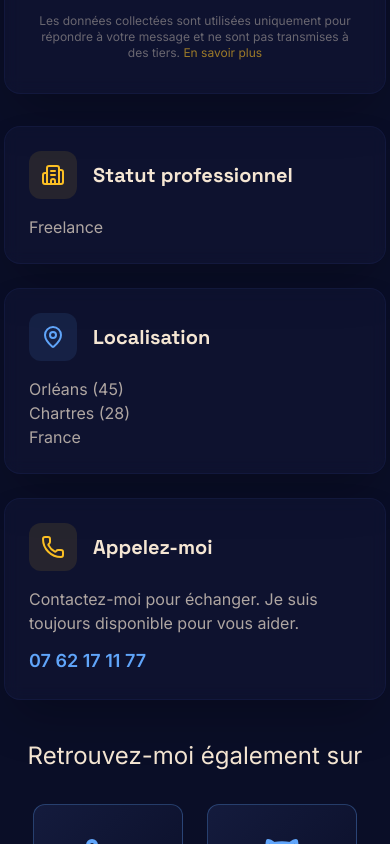
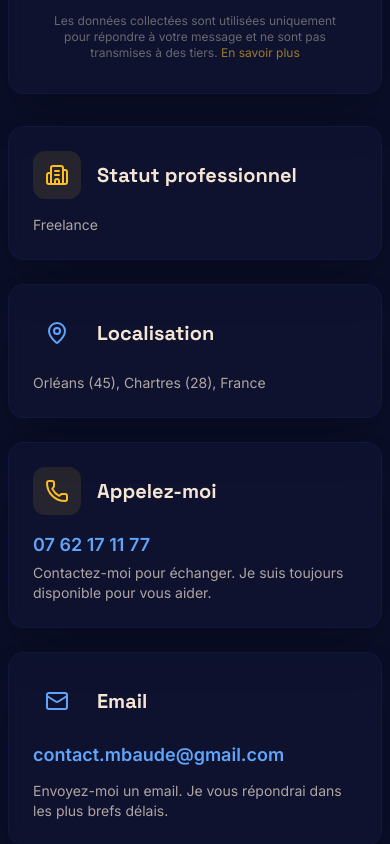
Before and after one commit to MaximeCode/My_Portfolio, a Next.js app: page /contact_me in a window 390 px wide. Shown: the part 1160-2004 px from the top of the page. Built offline with nearby package versions, Linux system fonts and the light colour scheme.

Commit message:
Latest updates & fixes, Responsive OK | Ready to Deploy on Vercel

```diff
--- a/src/app/Components/ContactSection.jsx
+++ b/src/app/Components/ContactSection.jsx
@@ -1,7 +1,7 @@
 import React, { useState } from "react";
 import Link from "next/link";
 import { mySocialMedias } from "@/app/data/contact.data";
-import { contact, social } from "@/app/data/site.config";
+import { contact, social, location } from "@/app/data/site.config";
 import {
   Building2,
   MapPin,
@@ -12,6 +12,26 @@ import {
   X,
 } from "lucide-react";
 import { Tooltip } from "react-tooltip";
+
+const ContactCard = ({ icon, title, color = "secondary", children }) => {
+  return (
+    <div className={`bg-bg-accent/40 backdrop-blur-sm rounded-2xl p-6 border border-muted/30 shadow-2xl hover:border-${color}/30 50-all duration-300 hover:scale-105 group`}>
+      <div className="flex items-center gap-4 mb-4">
+        <div className={`p-3 bg-${color}/10 rounded-xl group-hover:bg-${color}/20 transition-colors duration-300`}>
+          {React.cloneElement(icon, {
+            className: `w-6 h-6 text-${color}`,
+          })}
+        </div>
+        <h3 className="text-xl font-bold text-foreground">
+          {title}
+        </h3>
+      </div>
+      <div className="text-foreground/70 text-sm space-y-3">
+        {children}
+      </div>
+    </div>
+  );
+};
 
 export default function ContactSection() {
   const [formData, setFormData] = useState({
@@ -99,6 +119,7 @@ export default function ContactSection() {
                 </button>
                 {/* Icône animée */}
                 <div className="relative mb-8 transition-colors duration-300">
+
                   <div className="w-24 h-24 rounded-full bg-secondary/10 flex items-center justify-center transition-colors duration-300">
                     <div className="w-16 h-16 rounded-full bg-secondary/20 flex items-center justify-center transition-colors duration-300">
                       <CheckCircle2 className="w-10 h-10 text-secondary transition-colors duration-300" />
@@ -289,52 +310,31 @@ export default function ContactSection() {
         </div>
 
         {/* Informations Contact */}
-        <div className="space-y-6 flex flex-col justify-between h-full">
+        <div className="grid grid-cols-1 md:grid-cols-2 lg:grid-cols-1 gap-6 justify-between h-full w-full max-w-sm md:max-w-3xl mx-auto">
           {/* Freelance */}
-          <div className="bg-bg-accent/40 backdrop-blur-sm rounded-2xl p-6 border border-muted/30 shadow-2xl hover:border-secondary/30 transition-all duration-300 hover:scale-105 group">
-            <div className="flex items-center gap-4 mb-4">
-              <div className="p-3 bg-secondary/10 rounded-xl group-hover:bg-secondary/20 transition-colors duration-300">
-                <Building2 className="w-6 h-6 text-secondary" />
-              </div>
-              <h3 className="text-xl font-bold text-foreground">
-                Statut professionnel
-              </h3>
-            </div>
-            <div className="text-foreground/70 space-y-2">
-              <p>Freelance</p>
-            </div>
-          </div>
+          <ContactCard
+            icon={<Building2 />}
+            title="Statut professionnel"
+            color="secondary"
+          >
+            Freelance
+          </ContactCard>
 
           {/* Localisation */}
-          <div className="bg-bg-accent/40 backdrop-blur-sm rounded-2xl p-6 border border-muted/30 shadow-2xl hover:border-secondary/30 transition-all duration-300 hover:scale-105 group">
-            <div className="flex items-center gap-4 mb-4">
-              <div className="p-3 bg-primary/10 rounded-xl group-hover:bg-primary/20 transition-colors duration-300">
-                <MapPin className="w-6 h-6 text-primary" />
-              </div>
-              <h3 className="text-xl font-bold text-foreground">Localisation</h3>
-            </div>
-            <div className="text-foreground/70 space-y-1">
-              <ul>
-                <li>Orléans (45)</li>
-                <li>Chartres (28)</li>
-                <li>France</li>
-              </ul>
-            </div>
-          </div>
+          <ContactCard
+            icon={<MapPin />}
+            title="Localisation"
+            color="primary"
+          >
+            <p>{location}</p>
+          </ContactCard>
 
           {/* Téléphone */}
-          <div className="bg-bg-accent/40 backdrop-blur-sm rounded-2xl p-6 border border-muted/30 shadow-2xl hover:border-secondary/30 transition-all duration-300 hover:scale-105 group">
-            <div className="flex items-center gap-4 mb-4">
-              <div className="p-3 bg-secondary/10 rounded-xl group-hover:bg-secondary/20 transition-colors duration-300">
-                <Phone className="w-6 h-6 text-secondary" />
-              </div>
-              <h3 className="text-xl font-bold text-foreground">
-                Appelez-moi
-              </h3>
-            </div>
-            <p className="text-foreground/70 mb-3">
-              Contactez-moi pour échanger. Je suis toujours disponible pour vous aider.
-            </p>
+          <ContactCard
+            icon={<Phone />}
+            title="Appelez-moi"
+            color="secondary"
+          >
             <a
               className="text-primary text-lg font-semibold hover:text-secondary transition-colors duration-300"
               href={`tel:${contact.phoneHref}`}
@@ -343,8 +343,31 @@ export default function ContactSection() {
             >
               {contact.phoneDisplay}
             </a>
+            <p className="mt-1">
+              Contactez-moi pour échanger. Je suis toujours disponible pour vous aider.
+            </p>
             <Tooltip id="tooltip_phone" />
-          </div>
+          </ContactCard>
+
+
+          {/* Mail */}
+          <ContactCard
+            icon={<Mail />}
+            title="Email"
+            color="primary"
+          >
+            <p
+              className="text-primary text-lg font-semibold hover:text-secondary transition-colors duration-300"
+              data-tooltip-id="tooltip_email"
+              data-tooltip-content="Copier dans le presse-papiers"
+            >
+              {contact.email}
+            </p>
+            <p className="mt-1">
+              Envoyez-moi un email. Je vous répondrai dans les plus brefs délais.
+            </p>
+            <Tooltip id="tooltip_email" />
+          </ContactCard>
         </div>
       </div>
 
--- a/src/app/Components/Front/Base.jsx
+++ b/src/app/Components/Front/Base.jsx
@@ -1,7 +1,7 @@
 export default function Base({ children }) {
   return (
     <div className="min-h-screen bg-[#0a0e27] text-[#f5e6d3] pt-24 pb-16 px-1 md:px-4 sm:px-6 lg:px-8">
-      <div className="max-w-7xl mx-auto pt-10">{children}</div>
+      <div className="max-w-full px-1 xl:px-0 xl:max-w-7xl mx-auto pt-10">{children}</div>
     </div>
   );
 }
--- a/src/app/Components/ProjectCard.jsx
+++ b/src/app/Components/ProjectCard.jsx
@@ -1,6 +1,6 @@
 "use client";
 
-import { useState } from "react";
+import { useState, useRef, useEffect } from "react";
 import Image from "next/image";
 import { ExternalLink, Github, Star, Lock } from "lucide-react";
 import {
@@ -23,14 +23,20 @@ export default function ProjectCard({
   inProgressBadgeText = "EN COURS DE DÉVELOPPEMENT",
   showOverlayLinks = false,
   enableDescriptionToggle = false,
-  descriptionMaxChars = 400,
 }) {
   const [isExpanded, setIsExpanded] = useState(false);
-  const isLongDescription = project.description.length > descriptionMaxChars;
-  const canToggle = enableDescriptionToggle && isLongDescription;
-  const descriptionPreview = canToggle
-    ? `${project.description.slice(0, descriptionMaxChars)}...`
-    : project.description;
+  const [isOverflowing, setIsOverflowing] = useState(false);
+  const descriptionRef = useRef(null);
+
+  useEffect(() => {
+    if (descriptionRef.current) {
+      setIsOverflowing(
+        descriptionRef.current.scrollHeight > descriptionRef.current.clientHeight
+      );
+    }
+  }, []);
+
+  const canToggle = enableDescriptionToggle && isOverflowing;
 
   return (
     <Card className={cardClassName}>
@@ -79,6 +85,7 @@ export default function ProjectCard({
         <CardTitle
           className="text-[#f5e6d3] flex items-center justify-between">
           {project.title}
+          <div className="basis-auto">
             {project.link ? (
               <a
                 href={project.link}
@@ -95,13 +102,16 @@ export default function ProjectCard({
                 <Tooltip id={`tooltip_lock_${index}`} />
               </>
             )}
+          </div>
         </CardTitle>
 
         <CardDescription
-          className={`relative text-[#f5e6d3]/70 ${canToggle ? "cursor-pointer" : ""}`}
+          ref={descriptionRef}
           onClick={() => canToggle && setIsExpanded((prev) => !prev)}
+          style={{ maxHeight: isExpanded ? "2000px" : "200px" }}
+          className={`relative text-[#f5e6d3]/70 overflow-hidden transition-[max-height] duration-300 ease-in-out ${canToggle ? "cursor-pointer" : ""}`}
         >
-          {!isExpanded ? descriptionPreview : project.description}
+          {project.description}
           {!isExpanded && canToggle && (
             <span className="pointer-events-none absolute inset-x-0 bottom-0 h-10 bg-gradient-to-t from-[#141b3d] to-transparent" />
           )}
--- a/src/app/Components/ProjectsCarousel.jsx
+++ b/src/app/Components/ProjectsCarousel.jsx
@@ -45,7 +45,6 @@ export default function ProjectsCarousel({
                 showFavoriteBadge
                 showOverlayLinks
                 enableDescriptionToggle
-                descriptionMaxChars={400}
               />
             </motion.div>
           </CarouselItem>
--- a/src/app/data/site.config.js
+++ b/src/app/data/site.config.js
@@ -20,7 +20,7 @@ export const contact = {
   phoneHref: "+33762171177",
   /** Phone as displayed (spaces allowed). */
   phoneDisplay: "07 62 17 11 77",
-  postalAddress: "À renseigner",
+  postalAddress: "3 rue des Minimes, Orléans (45)",
 };
 
 /** Social / external links. */
@@ -39,7 +39,7 @@ export const legal = {
 };
 
 /** Location string (about page, etc.). */
-export const location = "Orléans (45), Chartres (28) France";
+export const location = "Orléans (45), Chartres (28), France";
 
 /** Profile image paths (under /public). */
 export const assets = {
--- a/src/app/data/skills.js
+++ b/src/app/data/skills.js
@@ -5,7 +5,7 @@ export const skills = {
     { name: "React", level: 75, icon: "react" },
     { name: "Next.js", level: 75, icon: "nextjs" },
     { name: "TailwindCSS", level: 90, icon: "tailwindcss" },
-    { name: "Bootstrap", level: 90, icon: "bootstrap" },
+    { name: "Bootstrap", level: 85, icon: "bootstrap" },
     { name: "JavaScript", level: 80, icon: "javascript" },
     { name: "HTML", level: 95, icon: "html5" },
     { name: "CSS", level: 95, icon: "css3" },
@@ -16,11 +16,12 @@ export const skills = {
     { name: "Node.js", level: 75, icon: "nodejs" },
     { name: "NPM", level: 70, icon: "npm" },
     { name: "SQL (MySQL, SQLite)", level: 90, icon: "mysql" },
-    { name: "PHP", level: 80, icon: "php" },
-    { name: "Symfony", level: 70, icon: "symfony" },
+    { name: "PHP", level: 85, icon: "php" },
+    { name: "Symfony", level: 80, icon: "symfony" },
     { name: "POO (Programmation Orientée Objet)", level: 80, icon: "poo" },
     { name: "API REST", level: 80, icon: "apirest" },
     { name: "WordPress", level: 70, icon: "wordpress" },
+    { name: "Sylius", level: 70, img: "logo_sylius" }, // icon on public/img/logo_sylius.png
   ],
   tools: [
     { name: "Git/GitHub", level: 90, icon: "github" },
```
Also changed, not shown: src/app/(pages)/about_me/page.jsx (+42 -11 lines), src/app/Components/SkillsTabs.jsx (+12 -6 lines), src/app/data/qui_suis_je.data.js (+13 -3 lines), public/img/logo/logo_sylius.png (added). Lines whose indentation alone changed are shown as unchanged.
